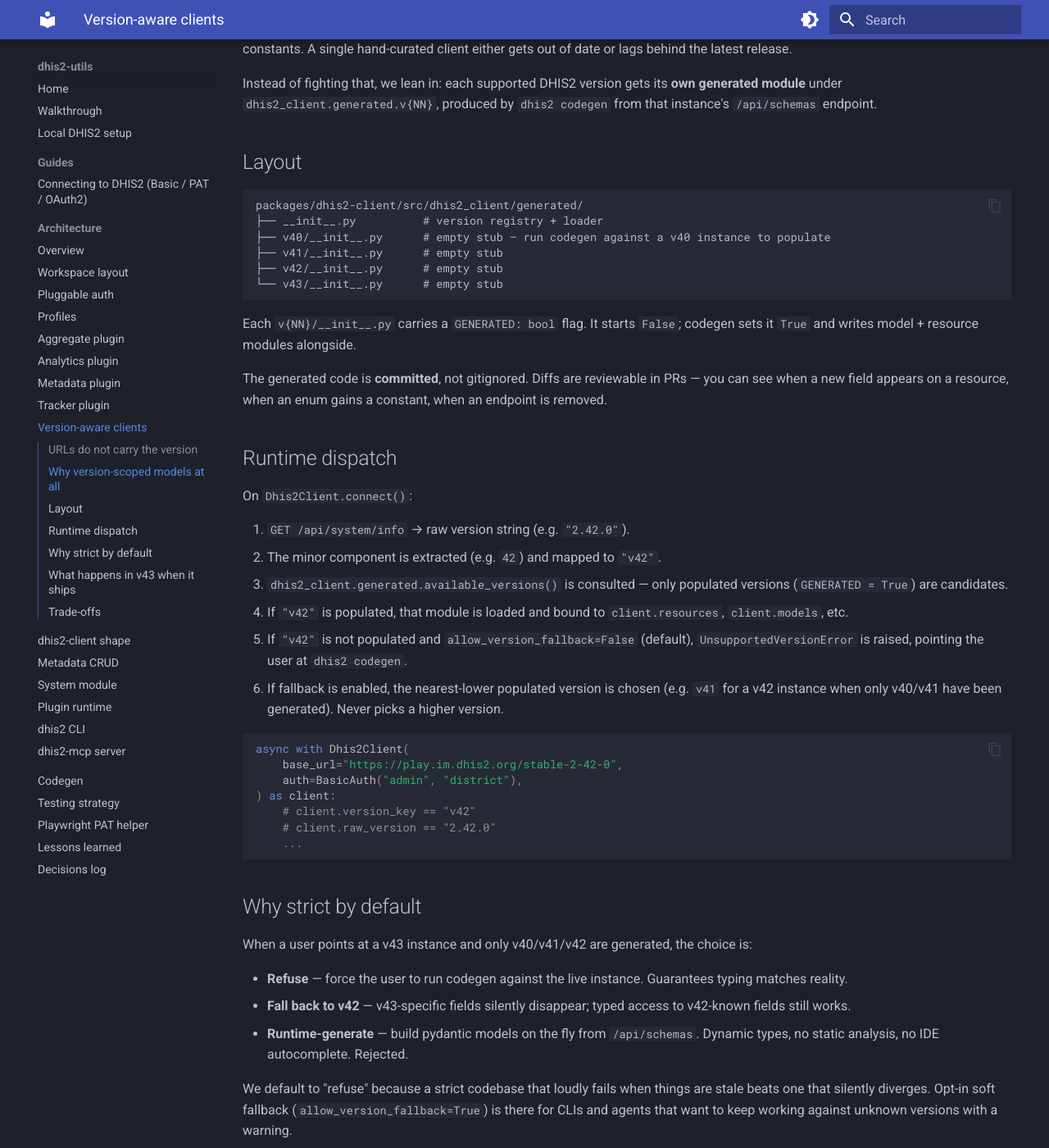
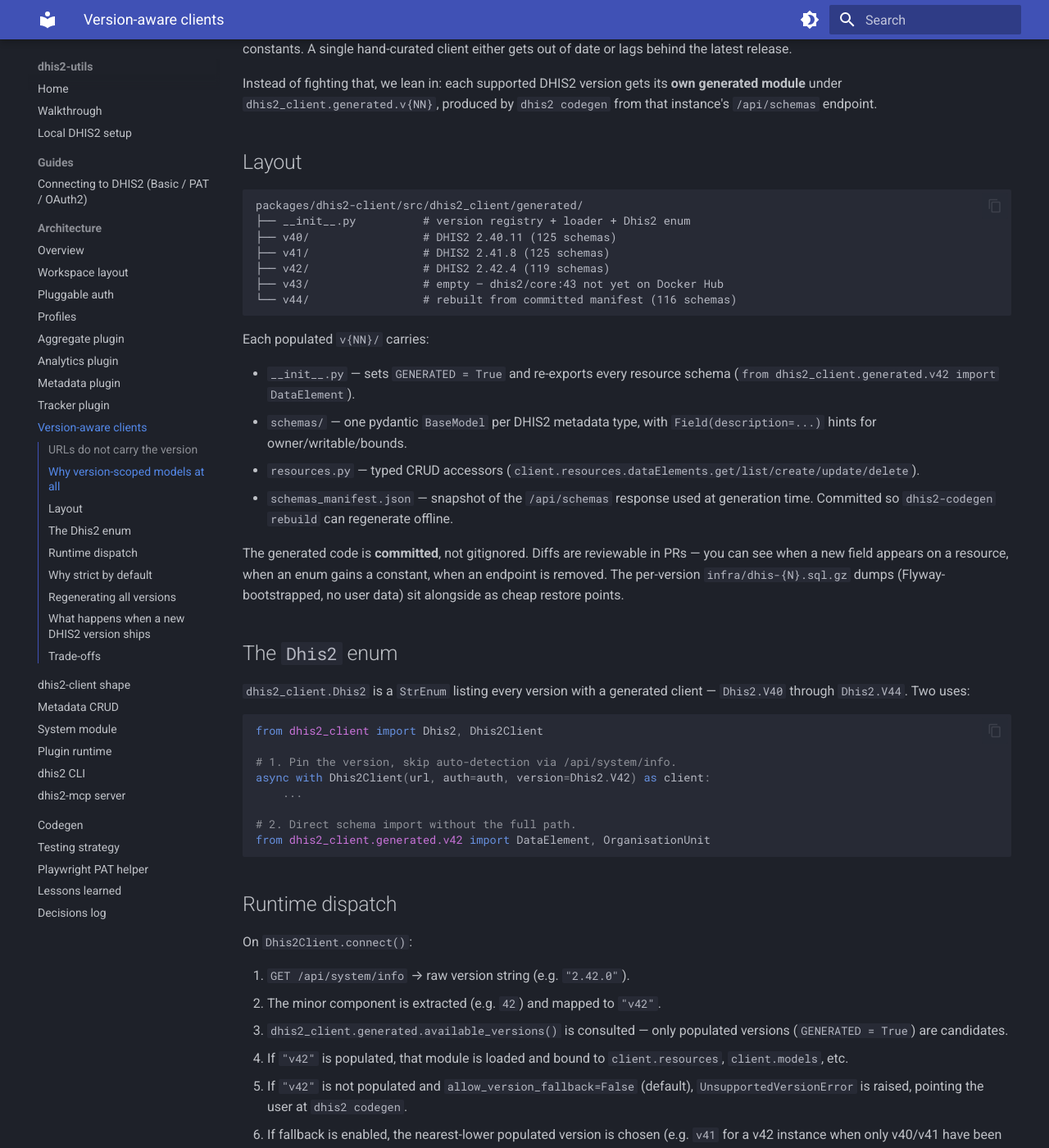
Before and after one commit to winterop-com/dhis2-utils, an MkDocs documentation site: the page built from docs/architecture/versioning.md, in a window 1280 px wide and 1400 px high, scrolled down 444 px. Shown: the whole window at 82% size. Built offline with MkDocs 1.6.1 and Material for MkDocs 9.7.7, drawn with Linux system fonts in a browser that asks for light colours; some of the changed text lies outside the part shown.

Commit message:
docs(versioning): reflect all generated versions + Dhis2 enum + rebuild workflow
Updated docs/architecture/versioning.md to match the current state:

- Layout diagram lists every generated version (v40, v41, v42, v43, v44)
  with its DHIS2 release + schema count, and describes the per-version
  `schemas/` + `resources.py` + `schemas_manifest.json` + `infra/dhis-{N}.sql.gz`
  set that ships with each.
- New "Dhis2 enum" section showing both usage patterns: pinning the
  client version (`Dhis2Client(..., version=Dhis2.V42)`) and direct
  schema import (`from dhis2_client.generated.v42 import DataElement`).
- New "Regenerating all versions" section covering `make dhis2-codegen-all`
  + `infra/scripts/codegen_all_versions.sh` semantics — the default set
  is `v42`; other versions are regenerated explicitly because their boots
  under arm64 emulation can race the compose healthcheck window.
- "What happens when a new version ships" bumped from a v43-specific
  walkthrough to a generic N+1 recipe, including the Dhis2 enum update.

````diff
--- a/docs/architecture/versioning.md
+++ b/docs/architecture/versioning.md
@@ -16,16 +16,37 @@
 
 ```
 packages/dhis2-client/src/dhis2_client/generated/
-├── __init__.py          # version registry + loader
-├── v40/__init__.py      # empty stub — run codegen against a v40 instance to populate
-├── v41/__init__.py      # empty stub
-├── v42/__init__.py      # empty stub
-└── v43/__init__.py      # empty stub
+├── __init__.py          # version registry + loader + Dhis2 enum
+├── v40/                 # DHIS2 2.40.11 (125 schemas)
+├── v41/                 # DHIS2 2.41.8 (125 schemas)
+├── v42/                 # DHIS2 2.42.4 (119 schemas)
+├── v43/                 # empty — dhis2/core:43 not yet on Docker Hub
+└── v44/                 # rebuilt from committed manifest (116 schemas)
 ```
 
-Each `v{NN}/__init__.py` carries a `GENERATED: bool` flag. It starts `False`; codegen sets it `True` and writes model + resource modules alongside.
+Each populated `v{NN}/` carries:
 
-The generated code is **committed**, not gitignored. Diffs are reviewable in PRs — you can see when a new field appears on a resource, when an enum gains a constant, when an endpoint is removed.
+- `__init__.py` — sets `GENERATED = True` and re-exports every resource schema (`from dhis2_client.generated.v42 import DataElement`).
+- `schemas/` — one pydantic `BaseModel` per DHIS2 metadata type, with `Field(description=...)` hints for owner/writable/bounds.
+- `resources.py` — typed CRUD accessors (`client.resources.dataElements.get/list/create/update/delete`).
+- `schemas_manifest.json` — snapshot of the `/api/schemas` response used at generation time. Committed so `dhis2-codegen rebuild` can regenerate offline.
+
+The generated code is **committed**, not gitignored. Diffs are reviewable in PRs — you can see when a new field appears on a resource, when an enum gains a constant, when an endpoint is removed. The per-version `infra/dhis-{N}.sql.gz` dumps (Flyway-bootstrapped, no user data) sit alongside as cheap restore points.
+
+## The `Dhis2` enum
+
+`dhis2_client.Dhis2` is a `StrEnum` listing every version with a generated client — `Dhis2.V40` through `Dhis2.V44`. Two uses:
+
+```python
+from dhis2_client import Dhis2, Dhis2Client
+
+# 1. Pin the version, skip auto-detection via /api/system/info.
+async with Dhis2Client(url, auth=auth, version=Dhis2.V42) as client:
+    ...
+
+# 2. Direct schema import without the full path.
+from dhis2_client.generated.v42 import DataElement, OrganisationUnit
+```
 
 ## Runtime dispatch
 
@@ -58,16 +79,39 @@
 
 We default to "refuse" because a strict codebase that loudly fails when things are stale beats one that silently diverges. Opt-in soft fallback (`allow_version_fallback=True`) is there for CLIs and agents that want to keep working against unknown versions with a warning.
 
-## What happens in v43 when it ships
+## Regenerating all versions
 
-When DHIS2 ships 2.43:
+`make dhis2-codegen-all` (or the underlying `infra/scripts/codegen_all_versions.sh`) orchestrates the whole pipeline. Default set is `v42` — other versions are regenerated explicitly because their boots under arm64 emulation can race the compose healthcheck window:
 
-1. Spin up a v43 instance (or use play when they publish a v43 build).
-2. `make schemas URL=https://play.im.dhis2.org/stable-2-43-0 VERSION=v43` — or once profiles land, `make schemas PROFILE=v43-play`.
-3. The generator populates `generated/v43/` with models + resources + a `schemas_manifest.json` snapshot.
-4. `GENERATED = True` is stamped in the `__init__.py`.
-5. Commit the generated files. The diff shows exactly what changed versus v42 — new types, new properties, removed endpoints.
-6. `Dhis2Client.connect()` against v43 instances now auto-binds to the new module.
+```bash
+infra/scripts/codegen_all_versions.sh 40 41 42   # explicit set
+infra/scripts/codegen_all_versions.sh            # default — just v42
+```
+
+For each version N, the script:
+
+1. Brings up a fresh `dhis2/core:N` stack with an empty-gzip placeholder where `infra/dhis.sql.gz` sits (so Flyway bootstraps a clean schema instead of trying to load a v42 dump into a v40 stack).
+2. Waits for `/api/system/info` to respond.
+3. Runs `dhis2-codegen generate` against `http://localhost:8080` with admin/district, which writes `generated/v{N}/schemas/`, `resources.py`, `__init__.py`, and `schemas_manifest.json`.
+4. `pg_dump`s the post-Flyway schema into `infra/dhis-{N}.sql.gz` (excluding derived analytics_*, aggregated_*, completeness_*, and `_*` tables — those are regenerated by `analytics-trigger`).
+5. Tears down, restores the committed dump.
+
+Rebuilding from a committed manifest (no network) is cheap:
+
+```bash
+uv run dhis2-codegen rebuild                              # every v{N}/schemas_manifest.json
+uv run dhis2-codegen rebuild --manifest path/to/foo.json  # just one
+```
+
+Useful after touching `emit.py` or the Jinja templates when you want every version refreshed without booting each server.
+
+## What happens when a new DHIS2 version ships
+
+1. Confirm the image is on Docker Hub: `docker pull dhis2/core:45`.
+2. `infra/scripts/codegen_all_versions.sh 45` — boots the stack, runs codegen, dumps, tears down.
+3. Add `V45 = "v45"` to the `Dhis2` enum in `dhis2_client.generated.__init__`.
+4. Commit the new `generated/v45/` tree, `infra/dhis-45.sql.gz`, and the enum addition. Diff shows exactly what changed vs v44 — new types, new properties, removed endpoints.
+5. `Dhis2Client.connect()` against v45 instances now auto-binds to the new module.
 
 ## Trade-offs
 
````
